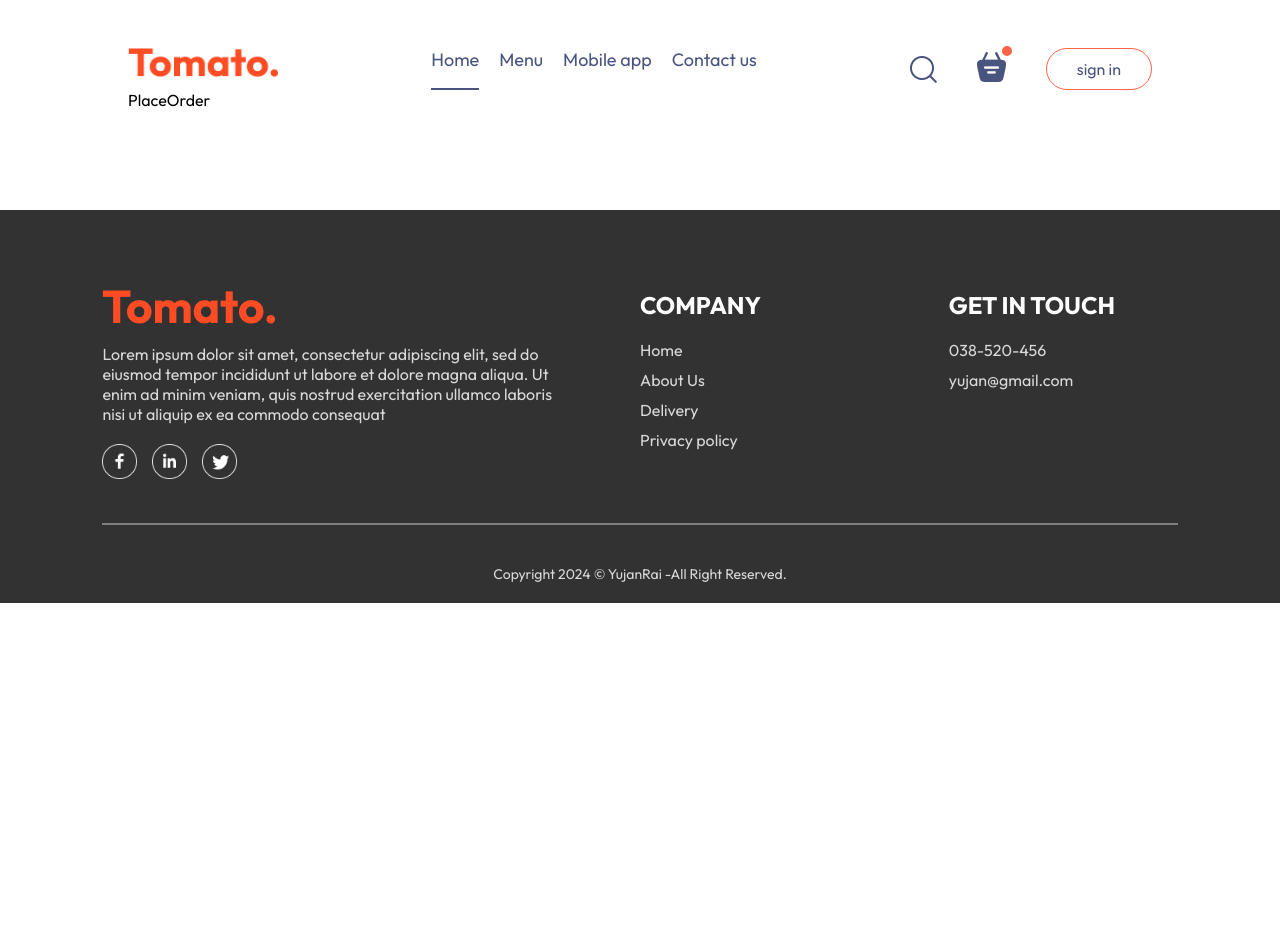
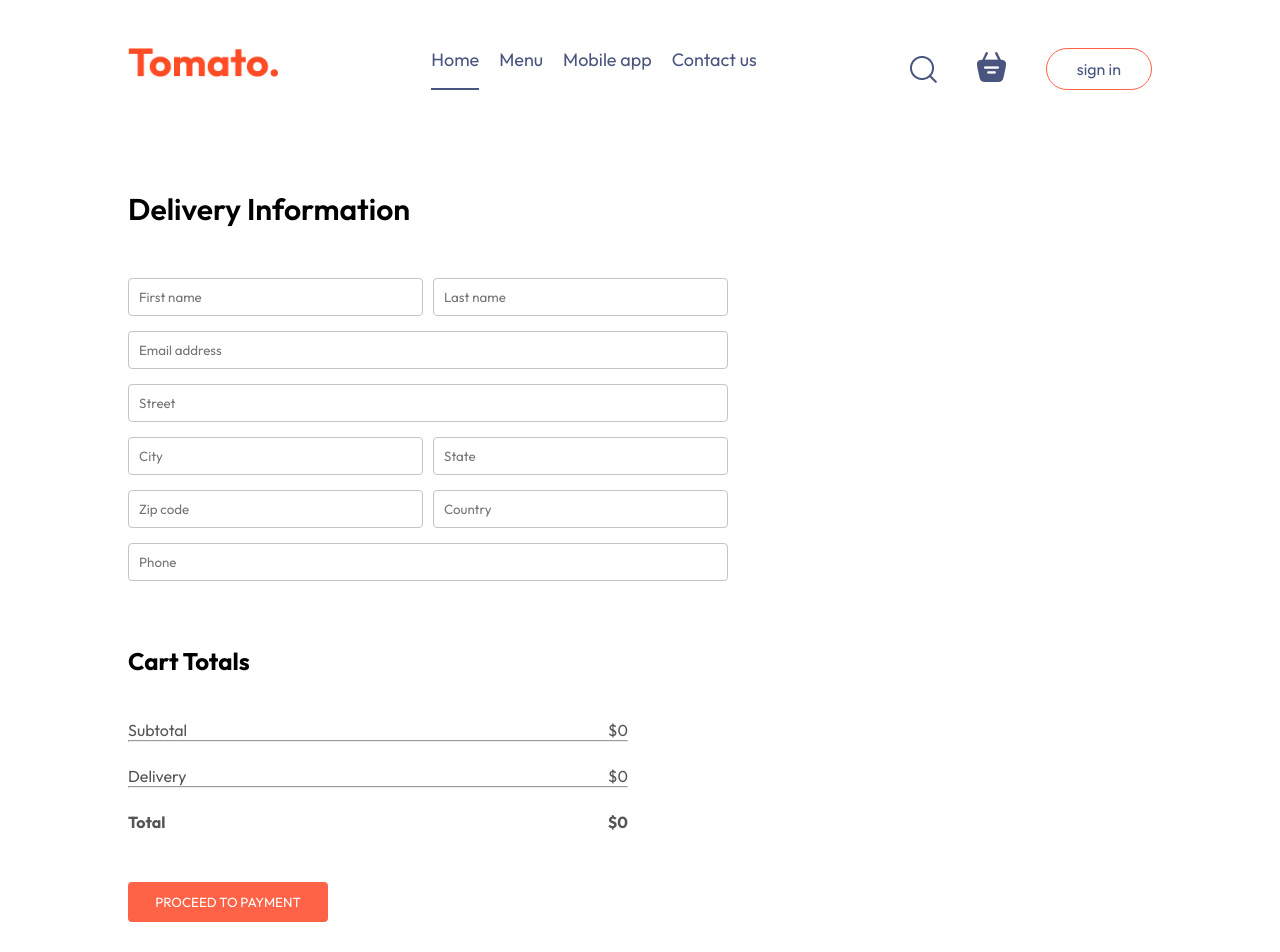
Before and after one commit to yujanThulung/food-delivery, a React (Vite) app: page /order in a window 1280 px wide. Shown: the top 952 px of the page. Before the commit the page ends 800 px from the top, so only its background shows below. Built offline with nearby package versions, Linux system fonts and the light colour scheme.

Commit message:
Place order section complete

```diff
--- a/src/components/navbar/navbar.jsx
+++ b/src/components/navbar/navbar.jsx
@@ -1,14 +1,13 @@
-import React, { useState } from 'react'
+import React, { useContext, useState } from 'react'
 import './navbar.css'
 import { assets } from '../../assets/assets'
 import { Link } from 'react-router-dom';
+import { StoreContext } from '../../context/StoreContext';
 
 
 
 const Navbar = ({ setShowLogin }) => {
-
-
-
+    const{getTotalCartAmount} = useContext(StoreContext);
     const [menu, setMenu] = useState("home");
 
     return (
@@ -29,7 +28,9 @@
                     <Link to='/cart'>
                         <img src={assets.basket_icon} alt="" />
                     </Link>
-                    <div className="dot"></div>
+                    {
+                        getTotalCartAmount()>0?<div className="dot"></div>:<></>
+                    }
                 </div>
                 <button onClick={() => setShowLogin(true)}>sign in</button>
             </div>
--- a/src/pages/Cart/Cart.jsx
+++ b/src/pages/Cart/Cart.jsx
@@ -2,11 +2,13 @@
 import './Cart.css'
 import { StoreContext } from '../../context/StoreContext'
 import { food_list } from '../../assets/assets';
+import { useNavigate } from 'react-router-dom';
 
 const Cart = () => {
 
   const { cartItems, foodList, removeFromCart, getTotalCartAmount } = useContext(StoreContext);
 
+  const navigate = useNavigate();
   // const deliveryCost = () => {
   //   return getTotalCartAmount() > 0 ? 2 : 0;
   // }
@@ -66,7 +68,7 @@
               <b>${getTotalCartAmount() + deliveryCost}</b>
             </div>
           </div>
-          <button>PROCEED TO CHECKOUT</button>
+          <button onClick={()=> navigate('/order')}>PROCEED TO CHECKOUT</button>
         </div>
 
         <div className="cart-promocode">
--- a/src/pages/PlaceOrder/PlaceOrder.css
+++ b/src/pages/PlaceOrder/PlaceOrder.css
@@ -0,0 +1,44 @@
+.place-order{
+    display: flex;
+    flex-wrap: wrap;
+    align-items: start;
+    justify-content: space-between;
+    gap:50px;
+    margin-top: 100px;
+}
+
+.place-order-left{
+    width: 100%;
+    max-width: max(30%,600px);
+}
+
+.place-order-left .title{
+    font-size: 30px;
+    font-weight: 600;
+    margin-bottom: 50px;
+}
+
+.place-order-left input{
+    margin-bottom: 15px;
+    width: 100%;
+    padding: 10px;
+    border: 1px solid #c5c5c5;
+    border-radius: 4px;
+    outline-color: tomato;
+    box-sizing: border-box;
+}
+
+.place-order-left .multi-fields{
+    display: flex;
+    gap: 10px;
+}
+
+
+.place-order-right{
+    width: 100%;
+    max-width: max(40%,500px);
+}
+
+.place-order .cart-total button{
+    margin-top: 30px;
+}
--- a/src/pages/PlaceOrder/PlaceOrder.jsx
+++ b/src/pages/PlaceOrder/PlaceOrder.jsx
@@ -1,10 +1,59 @@
-import React from 'react'
+import React, { useContext } from 'react'
+import { StoreContext } from '../../context/StoreContext';
 import './PlaceOrder.css'
 
 
 const PlaceOrder = () => {
+
+  const{getTotalCartAmount} =useContext(StoreContext);
+
+  const deliveryCost = getTotalCartAmount()>0?2:0;
+
   return (
-    <div>PlaceOrder</div>
+    <form  className="place-order">
+      <div className="place-order-left">
+        <p className="title">
+          Delivery Information
+        </p>
+        <div className="multi-fields">
+          <input type="text" placeholder='First name'/>
+          <input type="text" placeholder='Last name'/>
+        </div>
+        <input type="text" placeholder='Email address'/>
+        <input type="text" placeholder='Street'/>
+        <div className="multi-fields">
+          <input type="text" placeholder='City'/>
+          <input type="text" placeholder='State'/>
+        </div>
+        <div className="multi-fields">
+          <input type="text" placeholder='Zip code'/>
+          <input type="text" placeholder='Country'/>
+        </div>
+        <input type="text" placeholder='Phone' />
+      </div>
+      <div className="place-order-right">
+      <div className="cart-total">
+          <h2>Cart Totals</h2>
+          <div>
+            <div className="cart-total-details">
+              <p>Subtotal</p>
+              <p>${getTotalCartAmount()}</p>
+            </div>
+            <hr />
+            <div className="cart-total-details">
+              <p>Delivery</p>
+              <p>${deliveryCost}</p>
+            </div>
+            <hr />
+            <div className="cart-total-details">
+              <b>Total</b>
+              <b>${getTotalCartAmount() + deliveryCost}</b>
+            </div>
+          </div>
+          <button>PROCEED TO PAYMENT</button>
+        </div>
+      </div>
+    </form>
   )
 }
 
```
